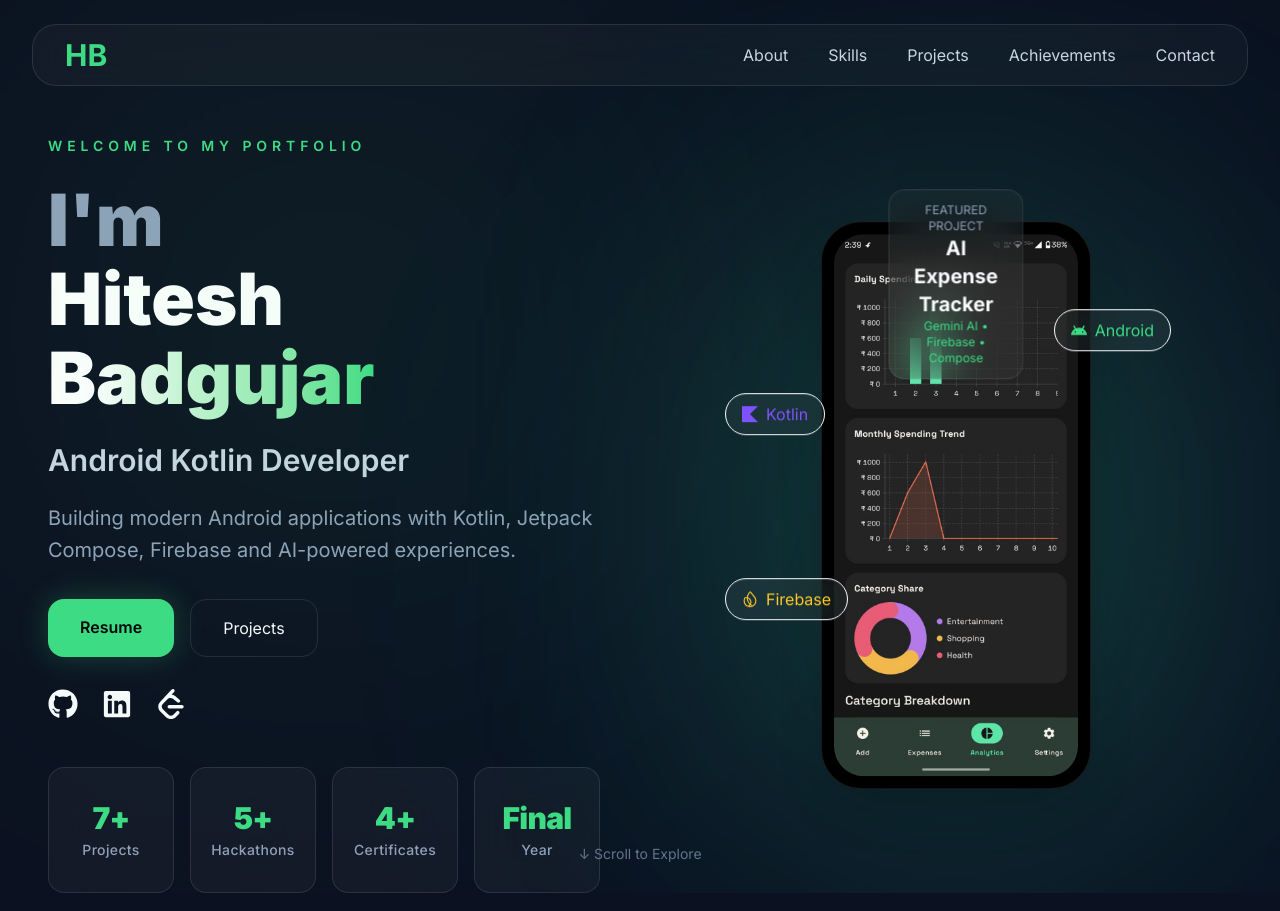
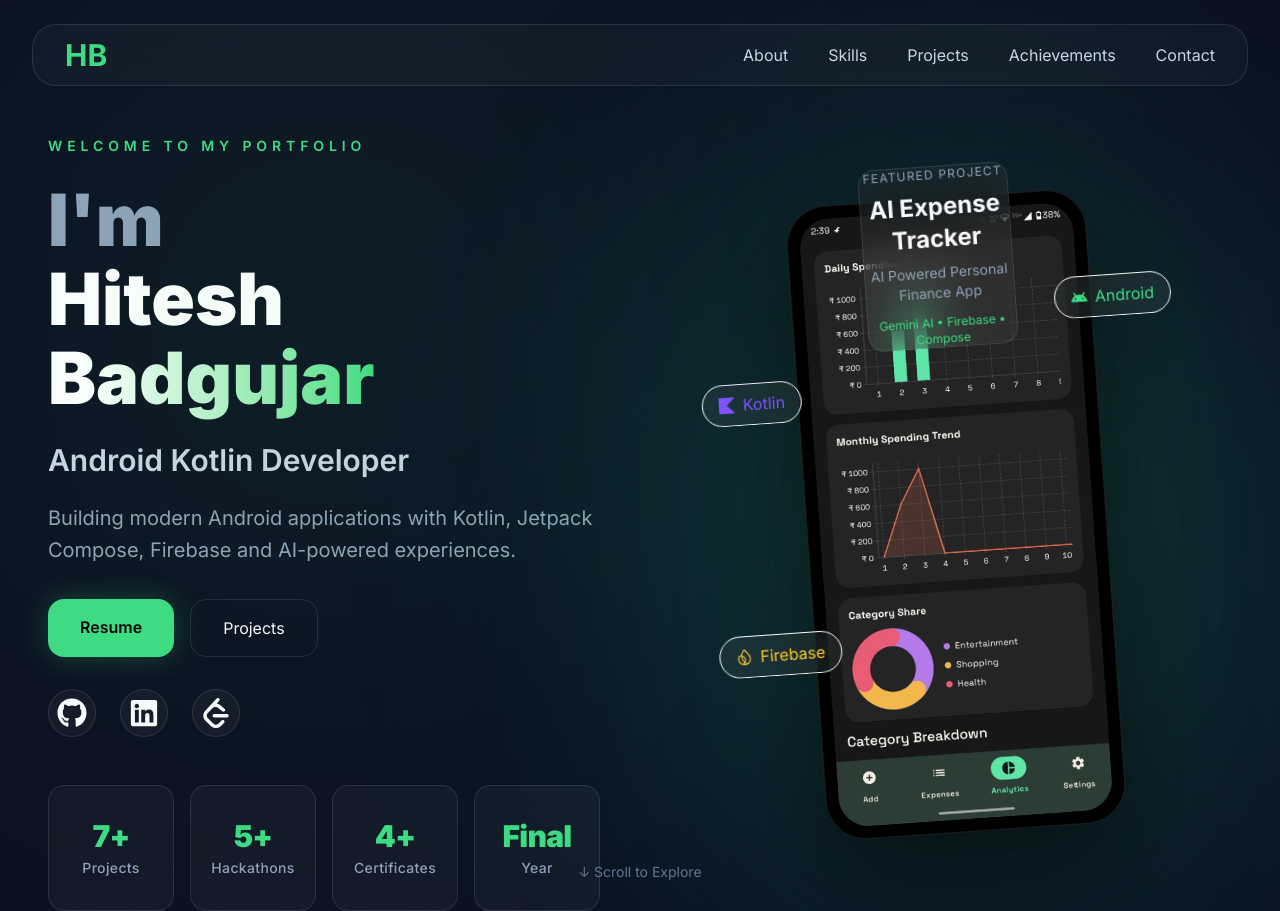
Before and after one commit to Hitesh-1501/portfolio, a React (Vite) app: page / in a window 1280 px wide. Built offline with nearby package versions, Linux system fonts and the light colour scheme.

Commit message:
add the animations

```diff
--- a/src/components/PhoneMockup.jsx
+++ b/src/components/PhoneMockup.jsx
@@ -6,9 +6,12 @@ const PhoneMockup = () => {
     <div
       className="
       relative
-      w-[250px]
-      lg:w-[270px]
+      w-[260px]
+      lg:w-[300px]
+
       mx-auto
+
+      rotate-[-4deg]
       "
     >
 
@@ -26,21 +29,41 @@ const PhoneMockup = () => {
         border
         border-white/10
         rounded-2xl
-
-        px-5
-        py-3
+        w - [250px]
+        p- 5
         text-center
         "
       >
-        <p className="text-xs text-slate-400">
+        <p className="text-xs uppercase tracking-widest text-slate-400">
           FEATURED PROJECT
         </p>
-
-        <h3 className="font-bold text-xl">
+        <h3
+          className="
+          text-2xl
+          font-bold
+          mt-2
+          "
+        >
           AI Expense Tracker
         </h3>
 
-        <p className="text-xs text-[#3DDC84]">
+        <p
+          className="
+          text-sm
+          text-slate-400
+          mt-2
+          "
+        >
+          AI Powered Personal Finance App
+        </p>
+
+        <p
+          className="
+          text-xs
+          text-[#3DDC84]
+          mt-3
+          "
+        >
           Gemini AI • Firebase • Compose
         </p>
       </div>
@@ -62,12 +85,23 @@ const PhoneMockup = () => {
       <div
           className="
           relative
+
           rounded-[40px]
+
           border
           border-white/10
+
           bg-black
+
           p-3
-        shadow-2xl
+
+          shadow-[0_40px_120px_rgba(0,0,0,0.6)]
+
+          hover:rotate-0
+          hover:scale-105
+
+          transition-all
+          duration-500
           "
         >
         <img
--- a/src/sections/Hero.jsx
+++ b/src/sections/Hero.jsx
@@ -220,18 +220,51 @@ const Hero = () => {
               <a
                 href={personalInfo.github}
                 className="
-                hover:text-[#3DDC84]
+                w-12
+                h-12
+
+                rounded-full
+
+                bg-white/[0.04]
+                border
+                border-white/10
+
+                flex
+                items-center
+                justify-center
+
+                hover:border-[#3DDC84]
+                hover:bg-[#3DDC84]/10
+
                 hover:-translate-y-1
+
                 transition-all
                 duration-300
-                ">
+                "
+                >
                 <FaGithub />
               </a>
 
               <a href={personalInfo.linkedin}
                className="
-                hover:text-[#3DDC84]
+                w-12
+                h-12
+
+                rounded-full
+
+                bg-white/[0.04]
+                border
+                border-white/10
+
+                flex
+                items-center
+                justify-center
+
+                hover:border-[#3DDC84]
+                hover:bg-[#3DDC84]/10
+
                 hover:-translate-y-1
+
                 transition-all
                 duration-300
                 "
@@ -241,8 +274,24 @@ const Hero = () => {
 
               <a href={personalInfo.leetcode}
                 className="
-                hover:text-[#3DDC84]
+                w-12
+                h-12
+
+                rounded-full
+
+                bg-white/[0.04]
+                border
+                border-white/10
+
+                flex
+                items-center
+                justify-center
+
+                hover:border-[#3DDC84]
+                hover:bg-[#3DDC84]/10
+
                 hover:-translate-y-1
+
                 transition-all
                 duration-300
                 "
```
Lines whose indentation alone changed are shown as unchanged.
